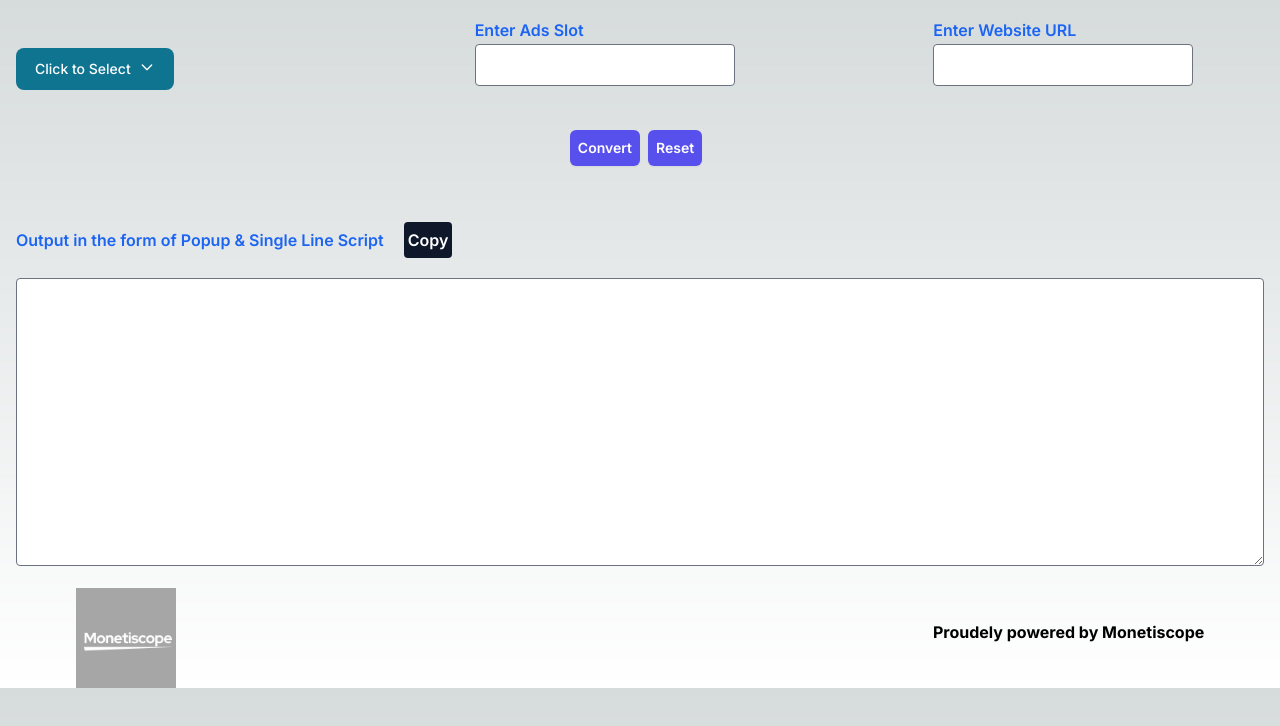
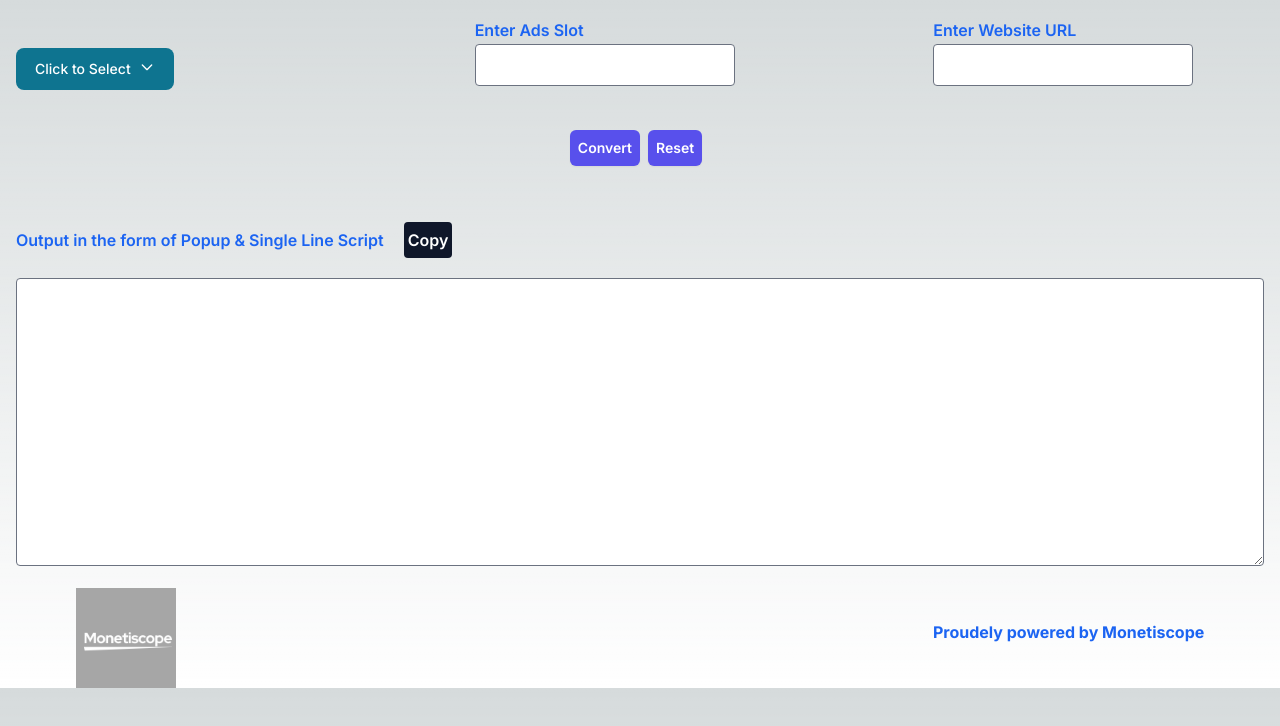
Before and after one commit to anil9450/adsconverter, a Next.js app: page / in a window 1280 px wide. Shown: the top 726 px of the page. Built offline with nearby package versions, Linux system fonts and the light colour scheme.

Commit message:
text blue of company name

```diff
--- a/src/app/page.tsx
+++ b/src/app/page.tsx
@@ -196,7 +196,9 @@ export default function Home() {
           <Image src="/image/White.png" width={100} height={100} alt="" />
         </div>
         <div className="col-start-12 mt-8">
-          <h1 className="font-bold">Proudely powered by Monetiscope</h1>
+          <h1 className="font-bold text-blue-600">
+            Proudely powered by Monetiscope
+          </h1>
         </div>
       </div>
     </main>
```
